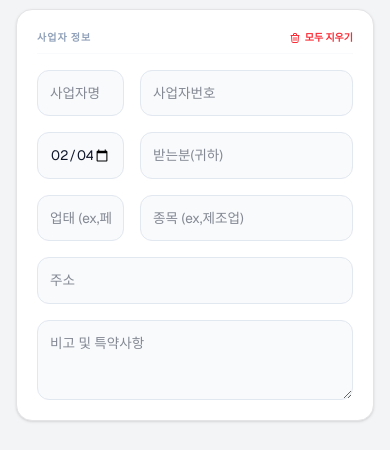
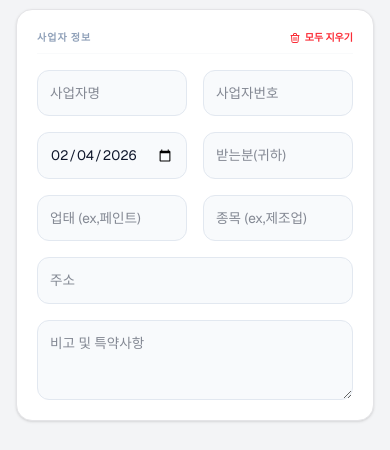
Before and after one commit to ja8949-pixel/smart-bill, a Next.js app: page / in a window 390 px wide. Shown: the part 366-816 px from the top of the page. Built offline with nearby package versions, Linux system fonts and the light colour scheme.

Commit message:
date 너비 재수정

```diff
--- a/app/page.tsx
+++ b/app/page.tsx
@@ -272,17 +272,20 @@ setShowPreview(true); }} className="bg-blue-600 text-white px-5 py-2 rounded-ful
             </div>
 
               {/* grid에 gap-3을 유지하면서 각 항목이 동일한 비율을 갖도록 설정 */}
-              <div className="grid grid-cols-1 md:grid-cols-2 gap-4 w-full">
+              <div className="grid grid-cols-2 md:grid-cols-2 gap-4 w-full">
                 <input type="text" placeholder="사업자명" value={info.provider} className="input-style" onChange={e => setInfo({...info, provider: e.target.value})} />
                 <input type="text" placeholder="사업자번호" value={info.bizNumber} className="input-style" onChange={e => handleBizNumberChange(e.target.value)} />
 
                 {/* 날짜 입력칸: min-w-0을 주어 부모 그리드를 벗어나지 않게 고정 */}
-                <input
-                  type="date"
-                  className="input-style min-w-0 w-full"
-                  value={info.date}
-                  onChange={e => setInfo({...info, date: e.target.value})}
-                />
+               <div className="min-w-0 w-full overflow-hidden">
+                  <input
+                    type="date"
+                    className="input-style w-full overflow-hidden"
+                    style={{ maxWidth: '100%', display: 'block' }} // 강제로 너비 제한
+                    value={info.date}
+                    onChange={e => setInfo({...info, date: e.target.value})}
+                  />
+                </div>
 
                 <input type="text" placeholder="받는분(귀하)" value={info.customer} className="input-style min-w-0 w-full" onChange={e => setInfo({...info, customer: e.target.value})} />
 
@@ -421,7 +424,7 @@ setShowPreview(true); }} className="bg-blue-600 text-white px-5 py-2 rounded-ful
                       const p = item ? Number(item.price) || 0 : 0;
 
                       return (
-                        <tr key={item?.id || i} className="h-10 text-center">
+                        <tr key={item?.id || i} className="h-7 text-center">
                           <td className="border border-black text-slate-400">{i + 1}</td>
                           <td className="border border-black text-left px-3 font-bold">
                             {item ? `${item.name} ` : ''}
```
